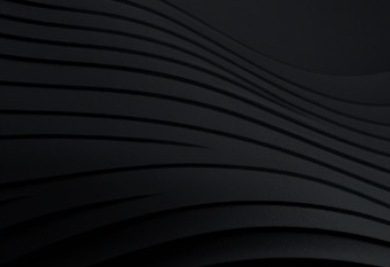
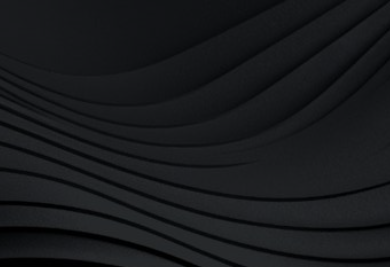
Before and after one commit to mterzii/PortfolioWebSite, a website: page index.html in a window 390 px wide. Shown: the top 267 px of the page. Drawn offline with nearby package versions, Linux system fonts and the light colour scheme.

Commit message:
css responsive değiştirildi

```diff
--- a/css/styles.css
+++ b/css/styles.css
@@ -1,9 +1,20 @@
 @charset "UTF-8";
 .header {
-  /*------------Foto değiştirelecek ------------*/
   background: #151515 url('../images/1.jpeg') no-repeat center center;
   background-size: cover;
-  background-attachment: fixed;
+  /* Mobilde netlik için fixed özelliğini devre dışı bırakıyoruz */
+  background-attachment: scroll;
+  position: relative;
+}
+
+/* Mobil cihazlar için özel ayar */
+@media (max-width: 768px) {
+  .header {
+    /* Fotoğrafın mobilde çok fazla zoom yapmasını engellemek için */
+    background-attachment: scroll !important;
+    background-position: 70% center; /* Fotoğraftaki ana objeyi (seni) merkeze almak için yüzdeyle oynayabilirsin */
+    height: 100vh; /* Yüksekliği garantiye al */
+  }
 }
 
 /* --- Global Fixes --- */
```
